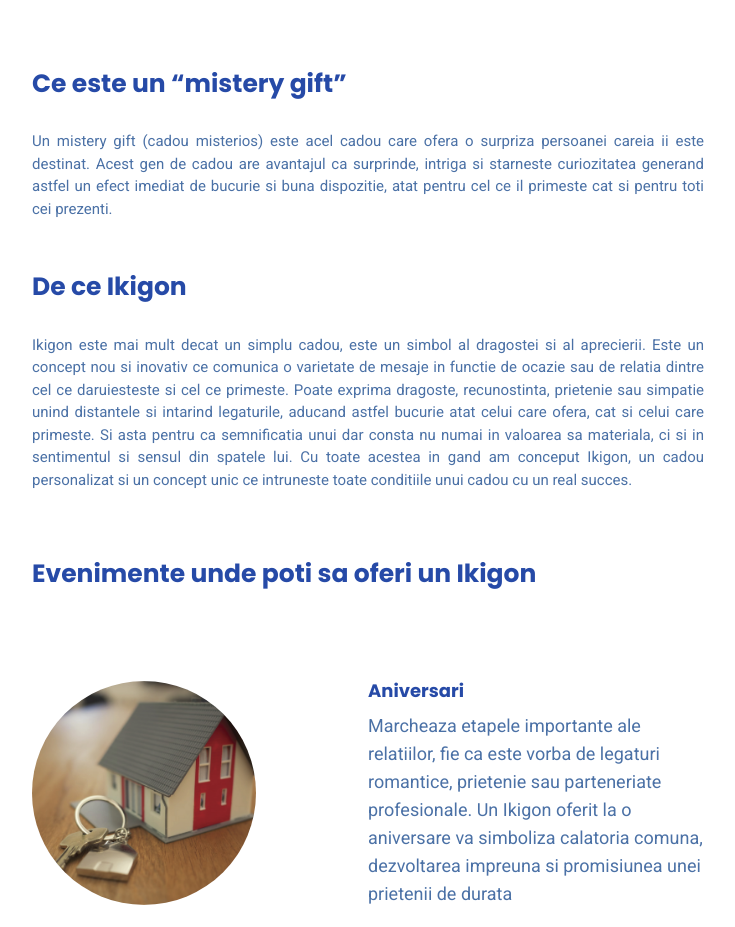
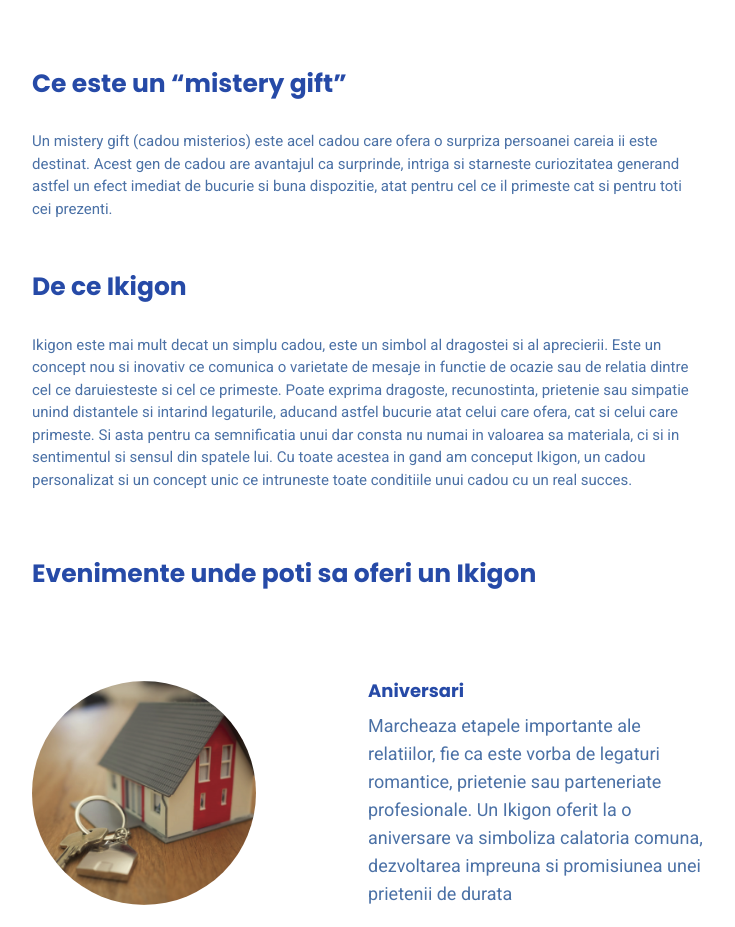
Before and after one commit to zaki-20/ikigon, a React (Vite) app: page / in a window 1280 px wide. Shown: the part 2960-3887 px from the top of the page, without its empty margins (272-1007 px from the left). Built offline with nearby package versions, Linux system fonts and the light colour scheme.

Commit message:
last commit

```diff
--- a/src/components/Features.jsx
+++ b/src/components/Features.jsx
@@ -13,7 +13,7 @@ const Features = () => {
           <h1 className="sm:text-[25px] text-[22px] font-semibold font-poppins text-[#264aa7]">
             Ce este un “mistery gift”
           </h1>
-          <p className="mt-7 text-[15px] font-roboto text-[#4b71a6] text-justify">
+          <p className="mt-7 text-[15px] font-roboto text-[#4b71a6] ">
             Un mistery gift (cadou misterios) este acel cadou care ofera o
             surpriza persoanei careia ii este destinat. Acest gen de cadou are
             avantajul ca surprinde, intriga si starneste curiozitatea generand
@@ -26,7 +26,7 @@ const Features = () => {
           <h1 className="sm:text-[25px] text-[22px] font-semibold font-poppins text-[#264aa7]">
             De ce Ikigon
           </h1>
-          <p className="mt-7 text-[15px] font-roboto text-[#4b71a6]  text-justify">
+          <p className="mt-7 text-[15px] font-roboto text-[#4b71a6] ">
             Ikigon este mai mult decat un simplu cadou, este un simbol al
             dragostei si al aprecierii. Este un concept nou si inovativ ce
             comunica o varietate de mesaje in functie de ocazie sau de relatia
```
